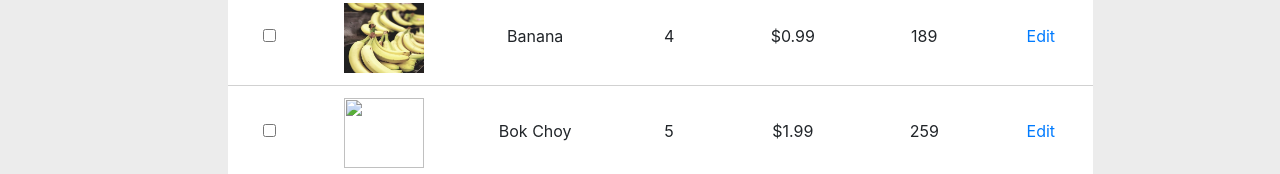
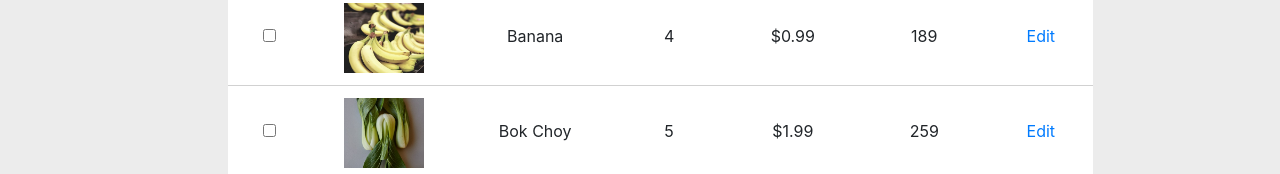
Before and after one commit to Eggsaminator/Eggsaminator.github.io, a plain HTML site: page ProductPage.html in a window 1280 px wide. Shown: the part 626-800 px from the top of the page. Drawn offline with nearby package versions, Linux system fonts and the light colour scheme.

Commit message:
fucking
bok choi

```diff
--- a/ProductPage.html
+++ b/ProductPage.html
@@ -85,7 +85,7 @@
                   </tr>
                   <tr>
                     <td class ="ppitems"><input type="checkbox"></td>
-                    <td class ="ppitems"><img class = "pimage" src="images/bok_choy-product.jpg Choy.jpg"></td>
+                    <td class ="ppitems"><img class = "pimage" src="images/bok_choy-product.jpg"></td>
                     <td class ="ppitems">Bok Choy</td>
                     <td class ="ppitems">5</td>
                     <td class ="ppitems">$1.99</td>
```
